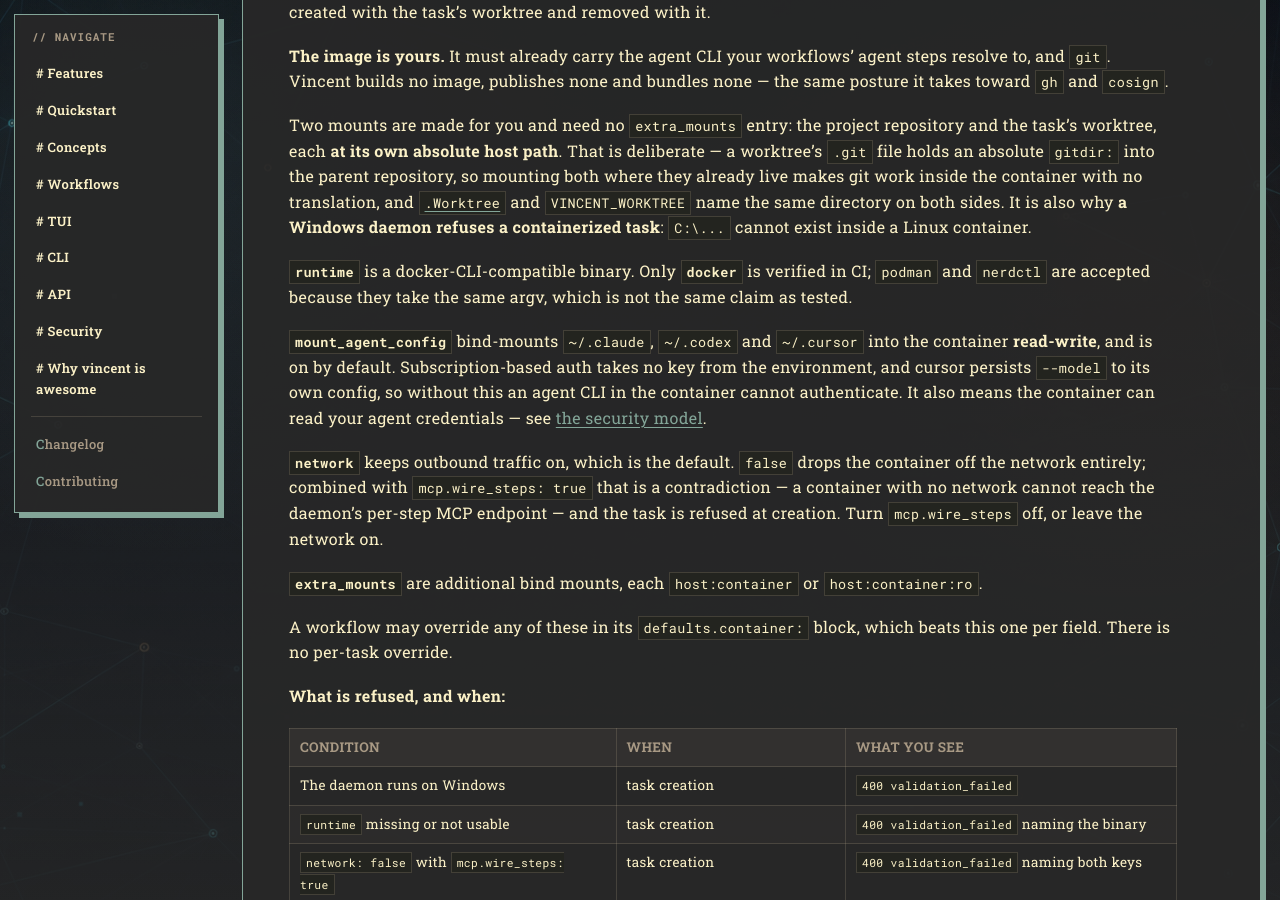
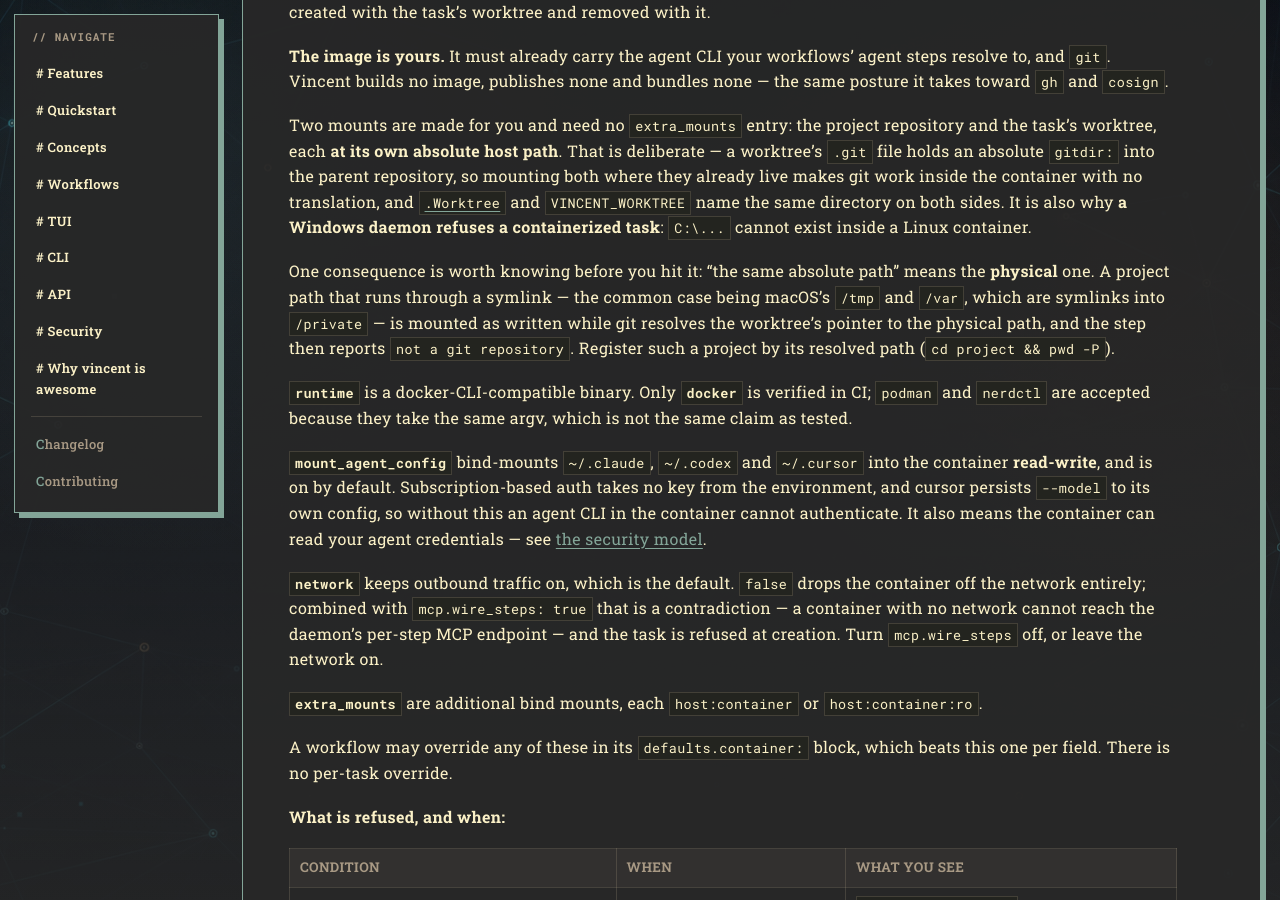
Before and after one commit to lezli01/vincent, a Jekyll site: the page built from docs/reference/configuration.md, in a window 1280 px wide and 900 px high, scrolled down 19873 px. Built offline with Jekyll 4.4.1, drawn with Linux system fonts in a browser that asks for light colours; our own code applies the rules of GitHub Pages for plain Markdown files.

Commit message:
test(container): add the m11 acceptance gate and wire it into CI
Five scenarios against a real docker daemon: a containerized task runs a
body that can only succeed inside the image and gets exactly one container
named for it, which archiving removes; `container.image: ""` consults no
runtime and creates nothing; a step timeout stops the process inside while
the container survives; a daemon killed mid-step leaves no container behind
once recovery has run; and `network: false` with `mcp.wire_steps: true` is
a 400 naming both keys.

The gate skips itself (exit 0, one line saying why) when `docker info`
fails, which is what keeps the macOS and Windows CI legs green — those
runners have no docker daemon. The assertions therefore only ever run on
the Linux leg, and both ci.yml and CLAUDE.md say so rather than implying
three-platform coverage.

Running it turned up one thing no unit test could: "identical inside and
out" means the **physical** path. A project reached through a symlink —
macOS's /tmp and /var both are — is mounted as written while git resolves
the worktree's `gitdir:` pointer to the physical path, and the step then
reports `not a git repository`. Documented in the configuration reference;
the gate resolves its own temporary directory with `pwd -P`.

```diff
--- a/docs/reference/configuration.md
+++ b/docs/reference/configuration.md
@@ -961,6 +961,13 @@ inside the container with no translation, and
 directory on both sides. It is also why **a Windows daemon refuses a
 containerized task**: `C:\...` cannot exist inside a Linux container.
 
+One consequence is worth knowing before you hit it: "the same absolute path"
+means the **physical** one. A project path that runs through a symlink — the
+common case being macOS's `/tmp` and `/var`, which are symlinks into
+`/private` — is mounted as written while git resolves the worktree's pointer to
+the physical path, and the step then reports `not a git repository`. Register
+such a project by its resolved path (`cd project && pwd -P`).
+
 **`runtime`** is a docker-CLI-compatible binary. Only **`docker`** is verified in
 CI; `podman` and `nerdctl` are accepted because they take the same argv, which
 is not the same claim as tested.
```
Also changed, not shown: CLAUDE.md (+5 -1 lines), docs/tasks/061-container-step-execution.md (+8 -1 lines), docs/tasks/062-agent-steps-in-containers.md (+1 -1 lines), .github/workflows/ci.yml, 1 other file.
